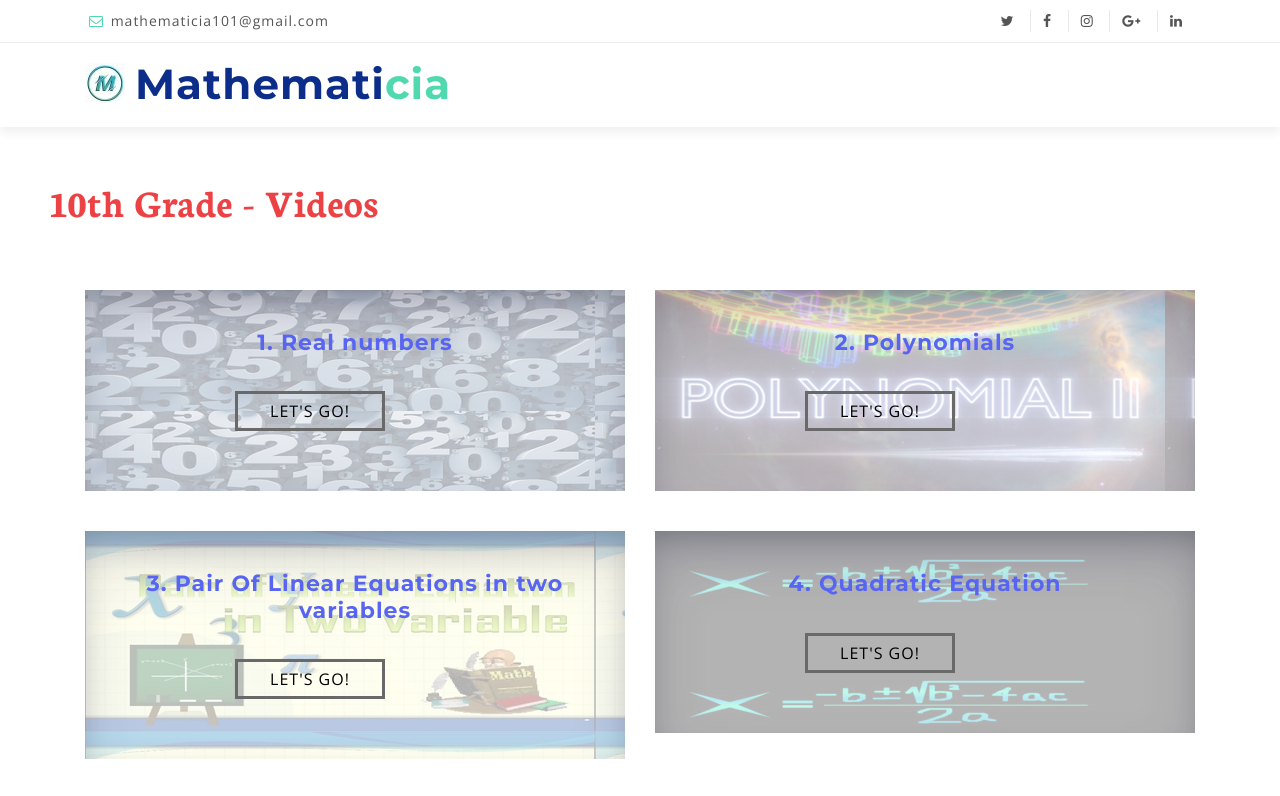
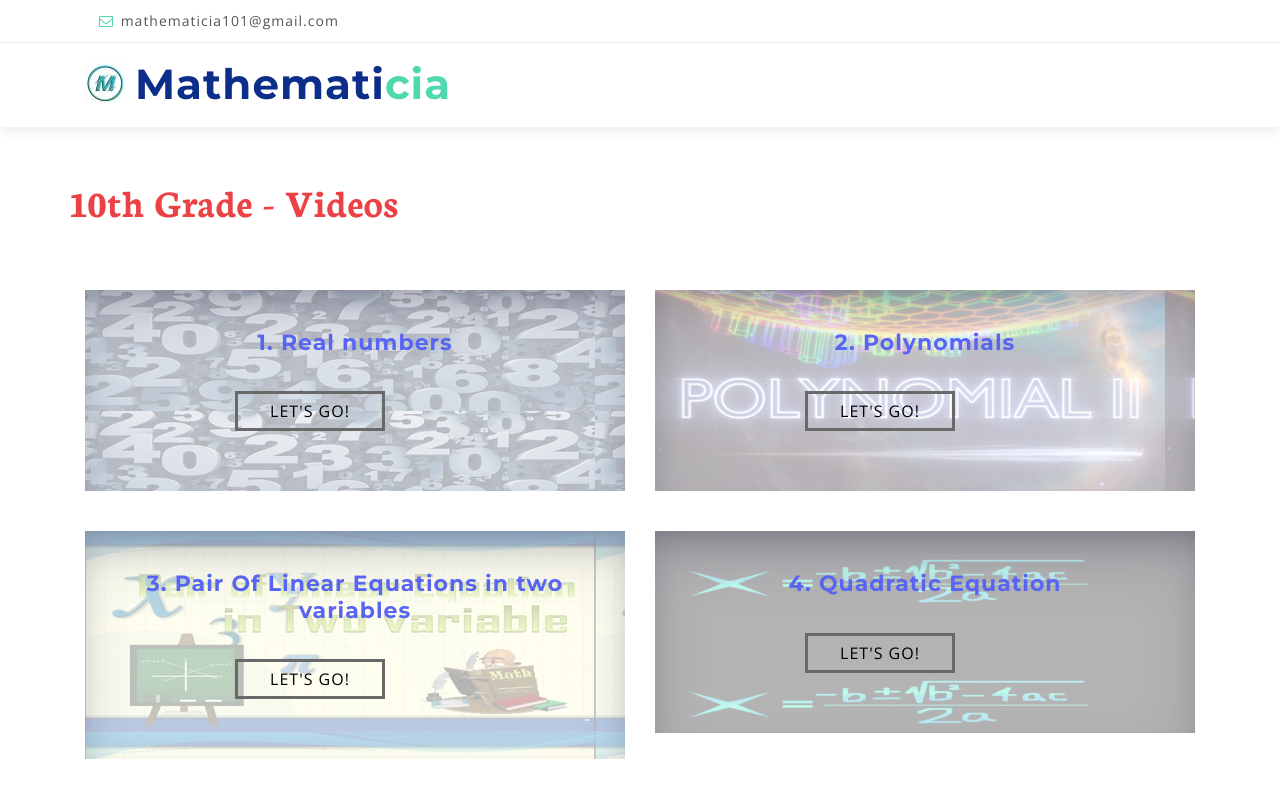
Before and after one commit to rohitbhat1603/TA_Invictus, a plain HTML site: page 10thvideos.html in a window 1280 px wide. Shown: the top 796 px of the page. Drawn offline with nearby package versions, Linux system fonts and the light colour scheme.

Commit message:
Add files via upload

```diff
--- a/10thvideos.html
+++ b/10thvideos.html
@@ -47,17 +47,11 @@
   ============================-->
   <section id="topbar" class="d-none d-lg-block">
     <div class="container clearfix">
-      <div class="contact-info float-left">
+      <div class="contact-info float-left"  style="margin-left: 10px;">
         <i class="fa fa-envelope-o"></i> <a href="mailto:mathematicia101@gmail.com">mathematicia101@gmail.com</a>
 
       </div>
-      <div class="social-links float-right">
-        <a href="#" class="twitter"><i class="fa fa-twitter"></i></a>
-        <a href="#" class="facebook"><i class="fa fa-facebook"></i></a>
-        <a href="#" class="instagram"><i class="fa fa-instagram"></i></a>
-        <a href="#" class="google-plus"><i class="fa fa-google-plus"></i></a>
-        <a href="#" class="linkedin"><i class="fa fa-linkedin"></i></a>
-      </div>
+
     </div>
   </section>
 
@@ -78,7 +72,7 @@
     </div>
   </header><!-- #header -->
 
-<h1 style="margin-top: 50px; margin-bottom: 35px; margin-left: 50px; color: #ed4245; font-family: 'Neuton', serif;">10th Grade - Videos</h1>
+<h1 style="margin-top: 50px; margin-bottom: 35px; margin-left: 70px; color: #ed4245; font-family: 'Neuton', serif;">10th Grade - Videos</h1>
 
   <section id="services">
     <div class="container">
```
